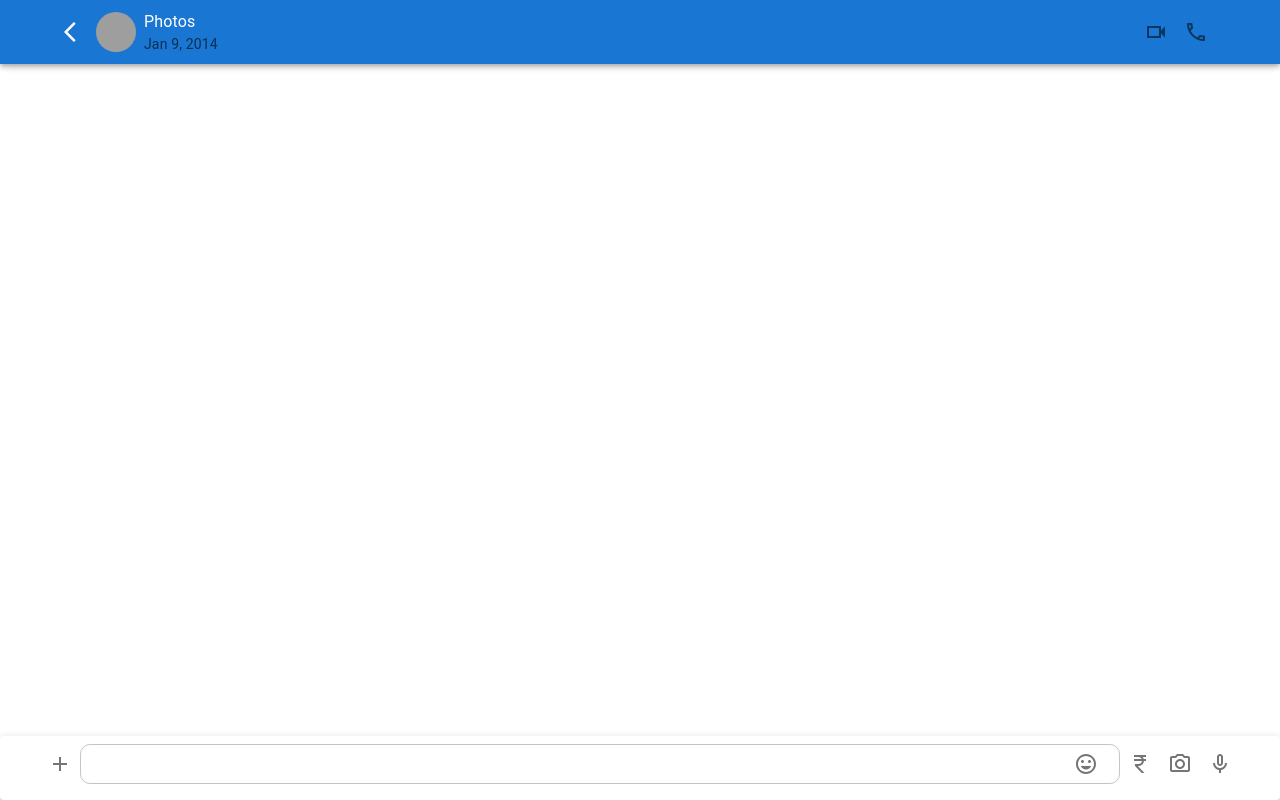
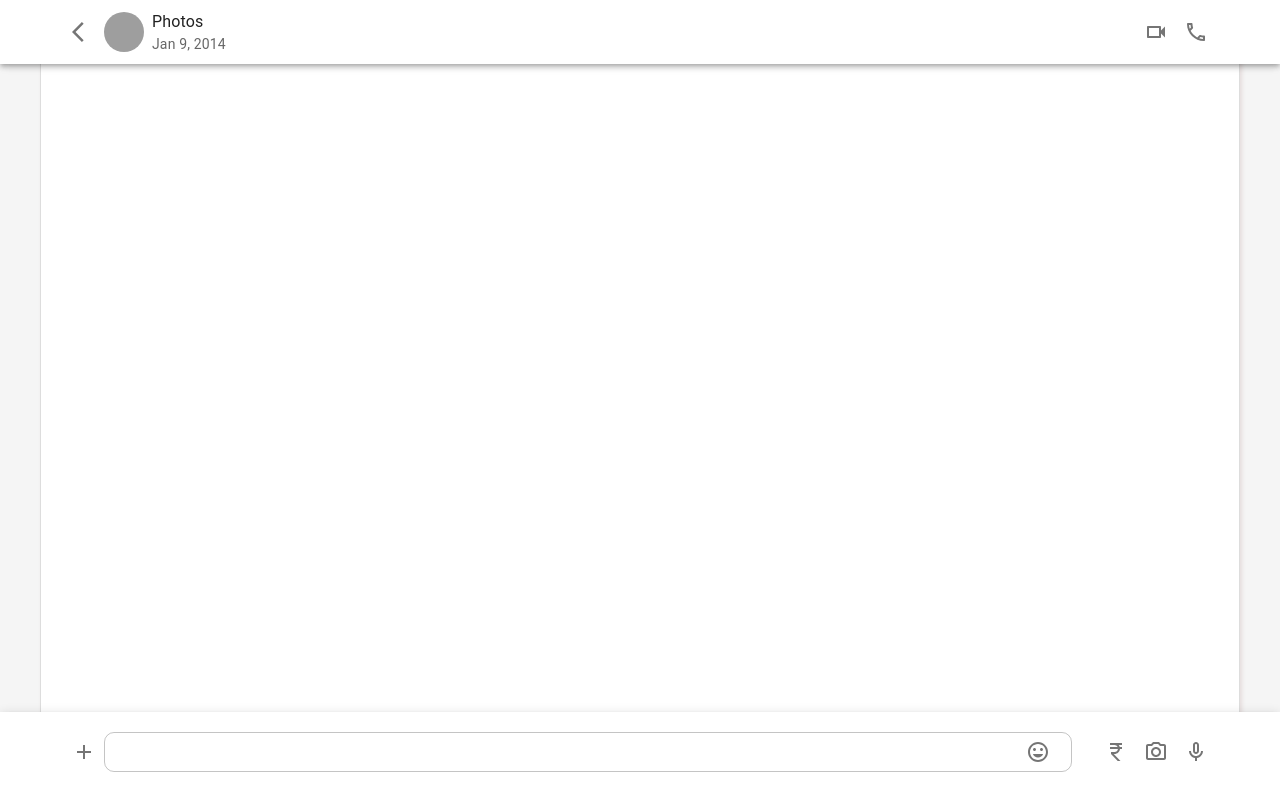
Before and after one commit to jaipatel248/WhatsApp-iOS-clone, a React (Create React App) app: page /chats/1/conversation in a window 1280 px wide. Built offline with nearby package versions, Linux system fonts and the light colour scheme; grey boxes are pictures that could not be loaded.

Commit message:
Changes in the BottomChat Bar and Minor change in Top Chat Bar

```diff
--- a/src/App.tsx
+++ b/src/App.tsx
@@ -1,5 +1,11 @@
 import React from "react";
-import { Box, Container } from "@mui/material";
+import {
+  Box,
+  Container,
+  ThemeProvider,
+  createTheme,
+  useTheme,
+} from "@mui/material";
 import { createBrowserRouter, Outlet, RouterProvider } from "react-router-dom";
 
 import Home from "./screens/Home";
@@ -36,21 +42,41 @@ const router = createBrowserRouter([
   },
 ]);
 function App() {
-  console.log("app");
+  const themeDefault = useTheme();
+  const theme = createTheme({
+    components: {
+      MuiAppBar: {
+        styleOverrides: {
+          root: {
+            background: themeDefault.palette.common.white,
+            color: themeDefault.palette.text.primary,
+          },
+        },
+      },
+    },
+  });
   return (
+    <ThemeProvider theme={theme}>
       <LoadingProvider>
+        <Box
+          sx={{
+            background: theme.palette.grey[100],
+          }}
+        >
           <Container
             style={{
               padding: 0,
-          height: "100vh",
-          // boxShadow: "2px 2px 4px rgba(100, 0, 0, 0.1)",
-          // border: "1px solid red",
+              background: theme.palette.background.paper,
+              minHeight: "100vh",
+              boxShadow: "2px 2px 4px rgba(100, 0, 0, 0.1)",
+              border: "1px solid #ddd",
             }}
-        maxWidth={false}
           >
             <RouterProvider router={router} />
           </Container>
+        </Box>
       </LoadingProvider>
+    </ThemeProvider>
   );
 }
 
--- a/src/screens/conversation/BottomChatBar.tsx
+++ b/src/screens/conversation/BottomChatBar.tsx
@@ -1,4 +1,12 @@
-import { Grid, IconButton, Paper, TextField } from "@mui/material";
+import {
+  AppBar,
+  Container,
+  IconButton,
+  TextField,
+  Toolbar,
+  Box,
+  Tooltip,
+} from "@mui/material";
 import React from "react";
 import InsertEmoticonIcon from "@mui/icons-material/InsertEmoticon";
 import AddIcon from "@mui/icons-material/Add";
@@ -9,25 +17,21 @@ type Props = {};
 
 const BottomChatBar = (props: Props) => {
   return (
-    <Paper
+    <AppBar
+      position="fixed"
       sx={{
-        position: "fixed",
+        top: "auto",
         bottom: 0,
-        left: 0,
-        right: 0,
-        paddingX: 2,
         paddingBottom: 2,
         paddingTop: 1,
       }}
-      elevation={3}
     >
-      <Grid container justifyContent={"center"} alignItems={"center"}>
-        <Grid item>
+      <Container>
+        <Toolbar disableGutters>
           <IconButton>
             <AddIcon />
           </IconButton>
-        </Grid>
-        <Grid item xs={6} lg={10}>
+          <Box sx={{ flexGrow: 1, display: { md: "flex" } }}>
             <TextField
               sx={{ mr: 3 }} // Add border radius here
               size="small"
@@ -49,28 +53,27 @@ const BottomChatBar = (props: Props) => {
               }}
               fullWidth
             />
-        </Grid>
-        <Grid item>
-          <Grid container>
-            <Grid item>
+          </Box>
+          <Box sx={{ display: "flex", flexWrap: "nowrap" }}>
+            <Tooltip title="Open settings">
               <IconButton>
                 <CurrencyRupeeIcon />
               </IconButton>
-            </Grid>
-            <Grid item>
+            </Tooltip>
+            <Tooltip title="Open settings">
               <IconButton>
                 <CameraAltOutlinedIcon />
               </IconButton>
-            </Grid>
-            <Grid item>
+            </Tooltip>
+            <Tooltip title="Open settings">
               <IconButton>
                 <MicNoneOutlinedIcon />
               </IconButton>
-            </Grid>
-          </Grid>
-        </Grid>
-      </Grid>
-    </Paper>
+            </Tooltip>
+          </Box>
+        </Toolbar>
+      </Container>
+    </AppBar>
   );
 };
 
--- a/src/screens/conversation/TopChatBar.tsx
+++ b/src/screens/conversation/TopChatBar.tsx
@@ -10,12 +10,16 @@ import ArrowBackIosIcon from "@mui/icons-material/ArrowBackIos";
 import { ListItemText } from "@mui/material";
 import VideocamOutlinedIcon from "@mui/icons-material/VideocamOutlined";
 import CallOutlinedIcon from "@mui/icons-material/CallOutlined";
+import { useNavigate } from "react-router-dom";
 function TopChatBar() {
+  let navigate = useNavigate();
   return (
     <AppBar position="fixed" sx={{ top: 0 }}>
       <Container>
         <Toolbar disableGutters>
-          <ArrowBackIosIcon sx={{ display: "flex", mr: 1 }} />
+          <IconButton onClick={() => navigate(-1)}>
+            <ArrowBackIosIcon />
+          </IconButton>
           <Avatar alt="Remy Sharp" src="/static/images/avatar/2.jpg" />
 
           <Box sx={{ flexGrow: 1, display: "flex", ml: 1 }}>
```
Lines whose indentation alone changed are shown as unchanged.
